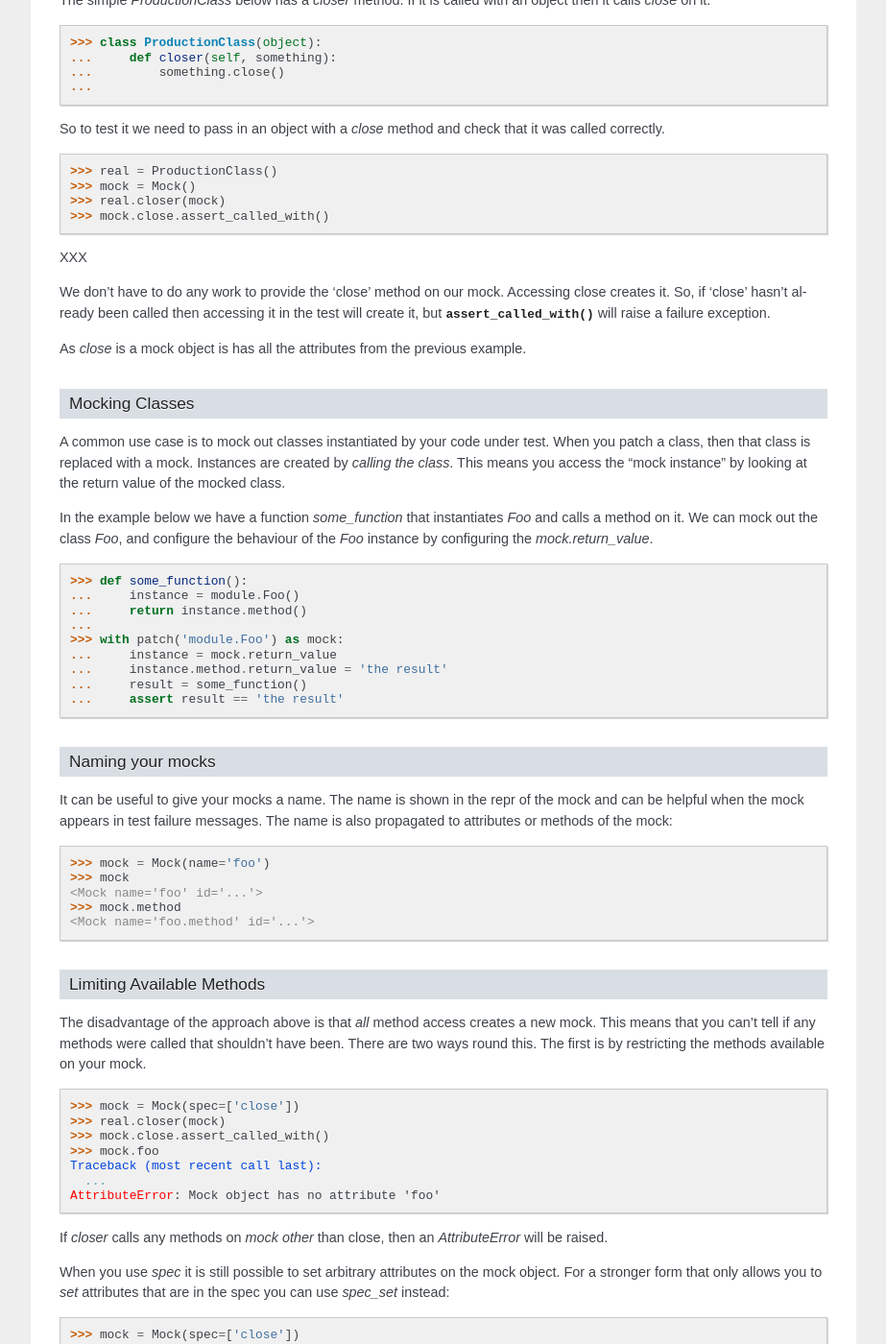
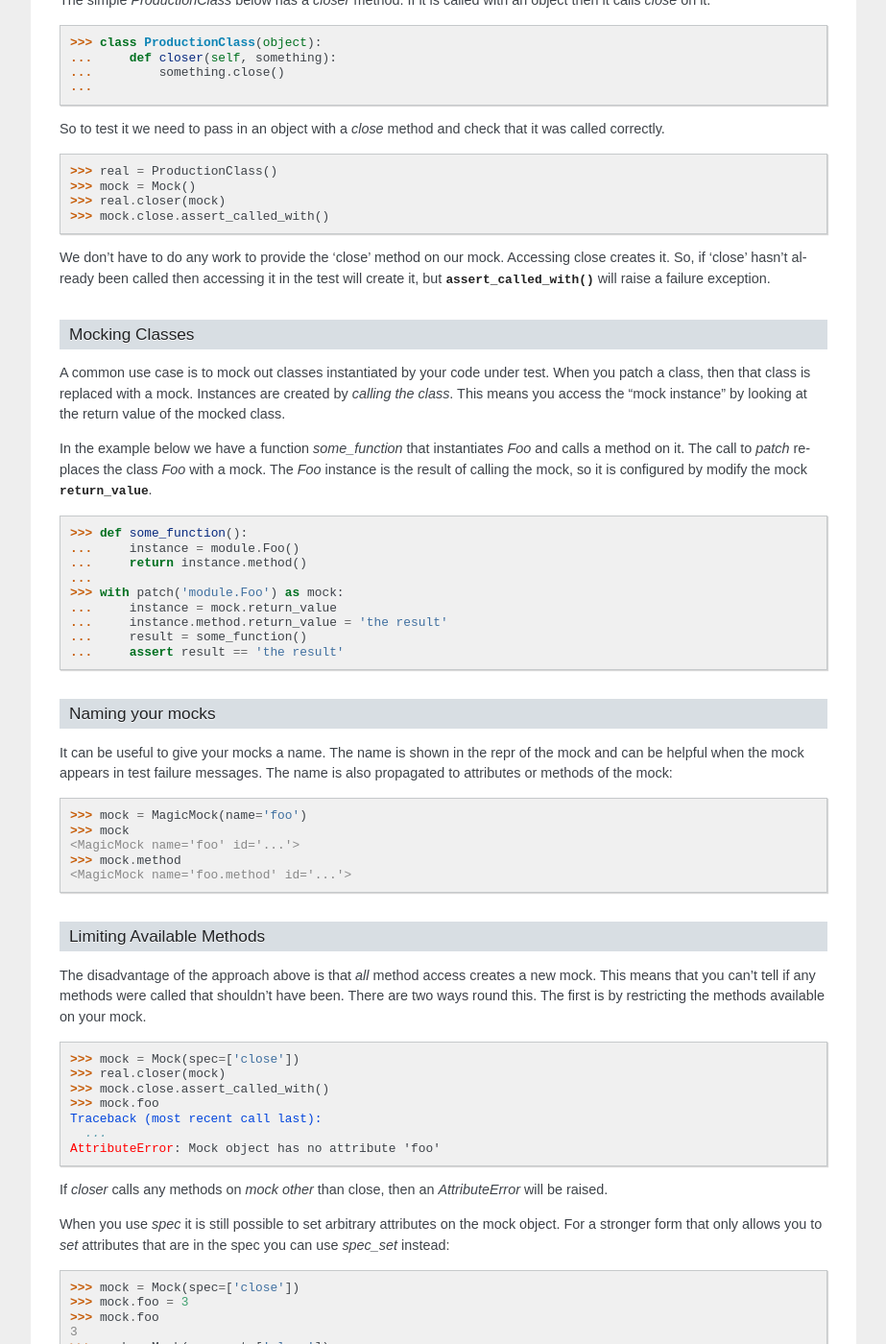
Before and after one commit to testing-cabal/mock, a Sphinx documentation site: the page built from docs/getting-started.txt, in a window 1280 px wide and 1400 px high, scrolled down 1048 px. Shown: the whole window at 96% size, without its empty margins (198-1121 px from the left). Built offline with Sphinx 7.4.7, drawn with Linux system fonts in a browser that asks for light colours.

Commit message:
Further update to getting started

```diff
--- a/docs/getting-started.txt
+++ b/docs/getting-started.txt
@@ -100,16 +100,10 @@ that it was called correctly.
     >>> real.closer(mock)
     >>> mock.close.assert_called_with()
 
-XXX
-
-
 We don't have to do any work to provide the 'close' method on our mock.
 Accessing close creates it. So, if 'close' hasn't already been called then
 accessing it in the test will create it, but :meth:`~Mock.assert_called_with`
 will raise a failure exception.
-
-As `close` is a mock object is has all the attributes from the previous
-example.
 
 
 Mocking Classes
@@ -121,8 +115,9 @@ are created by *calling the class*. This means you access the "mock instance"
 by looking at the return value of the mocked class.
 
 In the example below we have a function `some_function` that instantiates `Foo`
-and calls a method on it. We can mock out the class `Foo`, and configure the
-behaviour of the `Foo` instance by configuring the `mock.return_value`.
+and calls a method on it. The call to `patch` replaces the class `Foo` with a
+mock. The `Foo` instance is the result of calling the mock, so it is configured
+by modify the mock :attr:`~Mock.return_value`.
 
 .. doctest::
 
@@ -146,11 +141,11 @@ name is also propagated to attributes or methods of the mock:
 
 .. doctest::
 
-    >>> mock = Mock(name='foo')
+    >>> mock = MagicMock(name='foo')
     >>> mock
-    <Mock name='foo' id='...'>
+    <MagicMock name='foo' id='...'>
     >>> mock.method
-    <Mock name='foo.method' id='...'>
+    <MagicMock name='foo.method' id='...'>
 
 
 Limiting Available Methods
```
